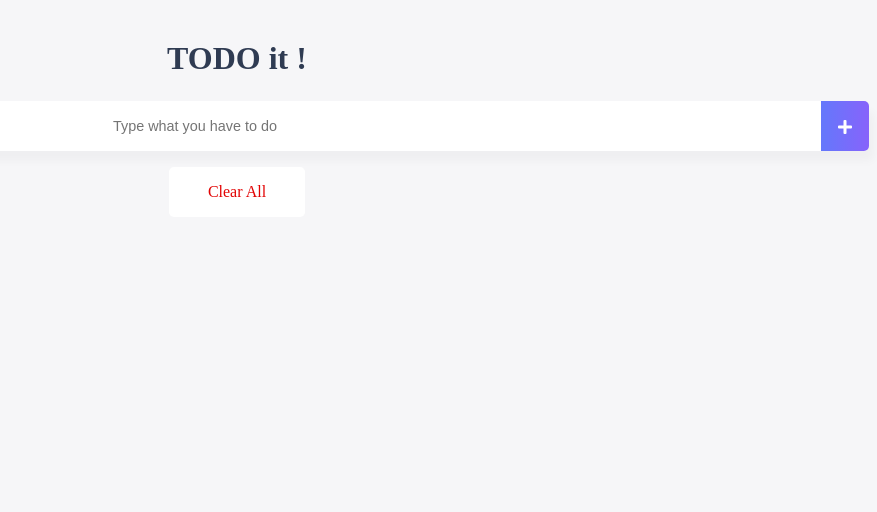
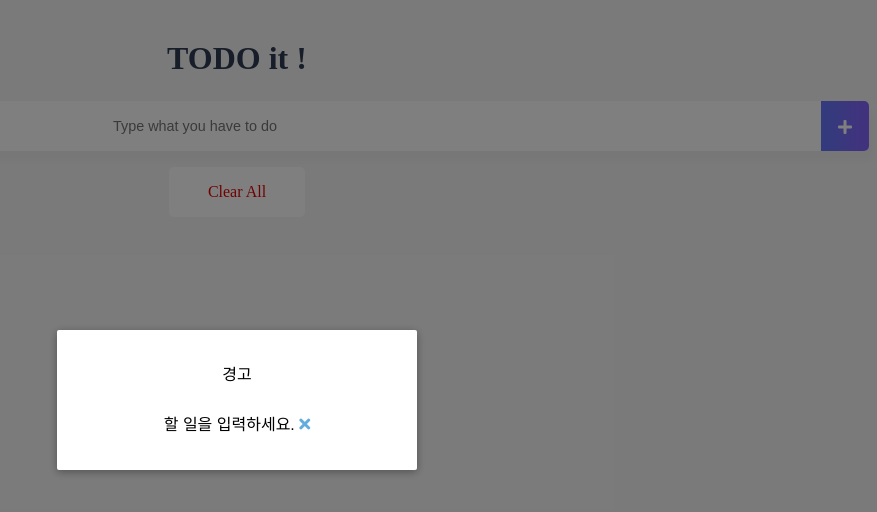
Before and after one commit to happysubin/vue-js-study, a Vue app: page / in a window 1280 px wide. Both pictures are taken after a click on the element 1248 px from the left and 126 px from the top of the page. Shown: the top 512 px of the page, without its empty margins (403-1280 px from the left). Built offline with nearby package versions, Linux system fonts and the light colour scheme.

Commit message:
Feat: 모달 적용

```diff
--- a/src/components/TodoInput.vue
+++ b/src/components/TodoInput.vue
@@ -5,27 +5,48 @@
     <span class="addContainer" v-on:click="addTodo">
       <i class="addBtn fa fa-plus" aria-hidden="true"></i>
     </span>
+
+    <modal v-if="showModal" @close="showModal = false">
+      <template v-slot:header>경고</template>
+      <template v-slot:footer @click="showModal = false"> <!--vue js 3부터는 slot 속성이 사라졌다고 한다. v-slot는 템플릿 태그 안에서만 사용 가능 -->
+        할 일을 입력하세요.
+        <i class="closeModalBtn fas fa-times" aria-hidden="true"></i>
+      </template>
+    </modal>
   </div>
 </template>
 
 <script>
+import Modal from "./common/Modal.vue"
+
+
 export default{
   data(){
     return {
-      newTodoItem : ''
+      newTodoItem : '',
+      showModal: false
     }
   },
   methods:{
     addTodo(){
-      if(this.newTodoItem != ""){
+      if(this.newTodoItem !== ""){
         const value = this.newTodoItem && this.newTodoItem.trim()
         this.$emit('addTodo', value);
         this.clearInput();
       }
+      else{
+        this.showModal = !this.showModal
+      }
     },
     clearInput(){
       this.newTodoItem = ''
+    },
+    close(){
+      console.log("close")
     }
+  },
+  components: {
+    Modal: Modal
   }
 }
 </script>
--- /dev/null
+++ b/src/components/common/Modal.vue
@@ -0,0 +1,83 @@
+
+
+<template>
+  <transition name="modal">
+    <div class="modal-mask" @keyup.esc="$emit('close')">
+      <div class="modal-wrapper">
+        <div class="modal-container">
+          <div class="modal-header">
+            <slot name="header">
+              <!--  -->
+            </slot>
+          </div>
+
+          <div class="modal-footer">
+            <slot name="footer">
+              <!--  -->
+            </slot>
+          </div>
+        </div>
+      </div>
+    </div>
+  </transition>
+</template>
+
+<style>
+.closeModalBtn {
+  color: #62acde;
+}
+.modal-mask {
+  position: fixed;
+  z-index: 9998;
+  top: 0;
+  left: 0;
+  width: 100%;
+  height: 100%;
+  background-color: rgba(0, 0, 0, .5);
+  display: table;
+  transition: opacity .3s ease;
+}
+.modal-wrapper {
+  display: table-cell;
+  vertical-align: middle;
+}
+.modal-container {
+  width: 300px;
+  margin: 0px auto;
+  padding: 20px 30px;
+  background-color: #fff;
+  border-radius: 2px;
+  box-shadow: 0 2px 8px rgba(0, 0, 0, .33);
+  transition: all .3s ease;
+  font-family: Helvetica, Arial, sans-serif;
+}
+.modal-header h3 {
+  margin-top: 0;
+  color: #62acde;
+}
+.modal-body {
+  margin: 20px 0;
+}
+.modal-default-button {
+  float: right;
+}
+/*
+ * The following styles are auto-applied to elements with
+ * transition="modal" when their visibility is toggled
+ * by Vue.js.
+ *
+ * You can easily play with the modal transition by editing
+ * these styles.
+ */
+.modal-enter {
+  opacity: 0;
+}
+.modal-leave-active {
+  opacity: 0;
+}
+.modal-enter .modal-container,
+.modal-leave-active .modal-container {
+  -webkit-transform: scale(1.1);
+  transform: scale(1.1);
+}
+</style>
```
